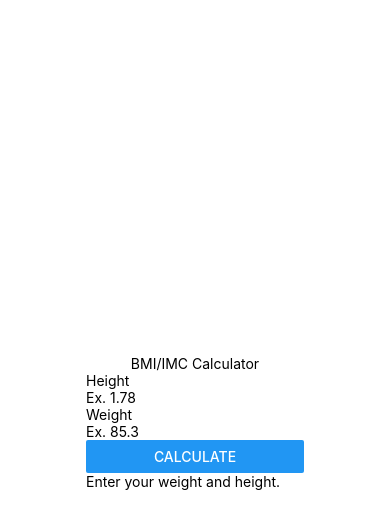
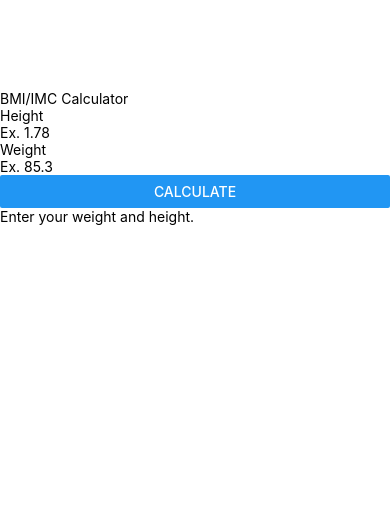
Before and after one commit to LucasReb/BMIcalc, a React Native app: screen / in a window 390 px wide. Shown: the top 528 px of the page. Built offline with nearby package versions, Linux system fonts and the light colour scheme.

Commit message:
created style files

```diff
--- a/App.js
+++ b/App.js
@@ -16,7 +16,6 @@ const styles = StyleSheet.create({
   container: {
     flex: 1,
     backgroundColor: '#fff',
-    alignItems: 'center',
-    justifyContent: 'center',
+    paddingTop: 90,
   },
 });
```
Also changed, not shown: src/components/Main/index.js (deleted, +0 -11 lines), src/components/Form/ResultBMI/style.js (added), src/components/Form/style.js (added), src/components/Title/style.js (added).
